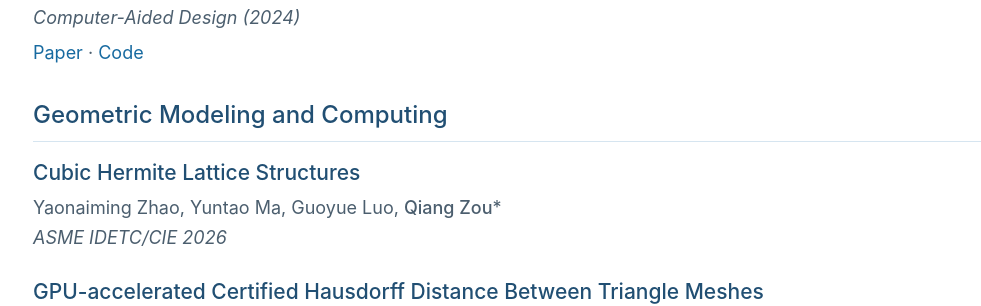
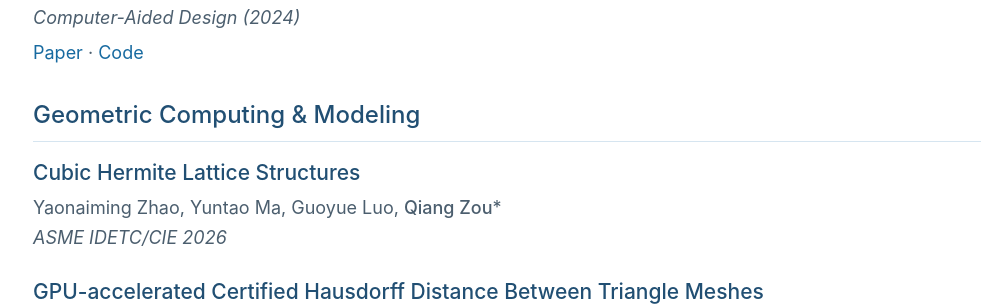
Before and after one commit to Qiang-Zou/Qiang-Zou.github.io, a Jekyll site: the page built from _pages/research.md, in a window 1280 px wide and 900 px high, scrolled down 1058 px. Shown: the part 160-466 px from the top of the window, without its empty margins (79-1060 px from the left). Built offline with Jekyll 4.4.1, drawn with Linux system fonts in a browser that asks for light colours.

Commit message:
Update research.md

```diff
--- a/_pages/research.md
+++ b/_pages/research.md
@@ -58,7 +58,7 @@ Selected publications · [Full list on Google Scholar](https://scholar.google.co
 
   [Paper](https://doi.org/10.1016/j.cad.2024.103809) · [Code](https://github.com/Qiang-Zou/SplineGen)
 
-## Geometric Modeling and Computing <span id="microstructures"></span> {#geometric-computing}
+## Geometric Computing & Modeling <span id="microstructures"></span> {#geometric-computing}
 
 - **Cubic Hermite Lattice Structures**
 
```
